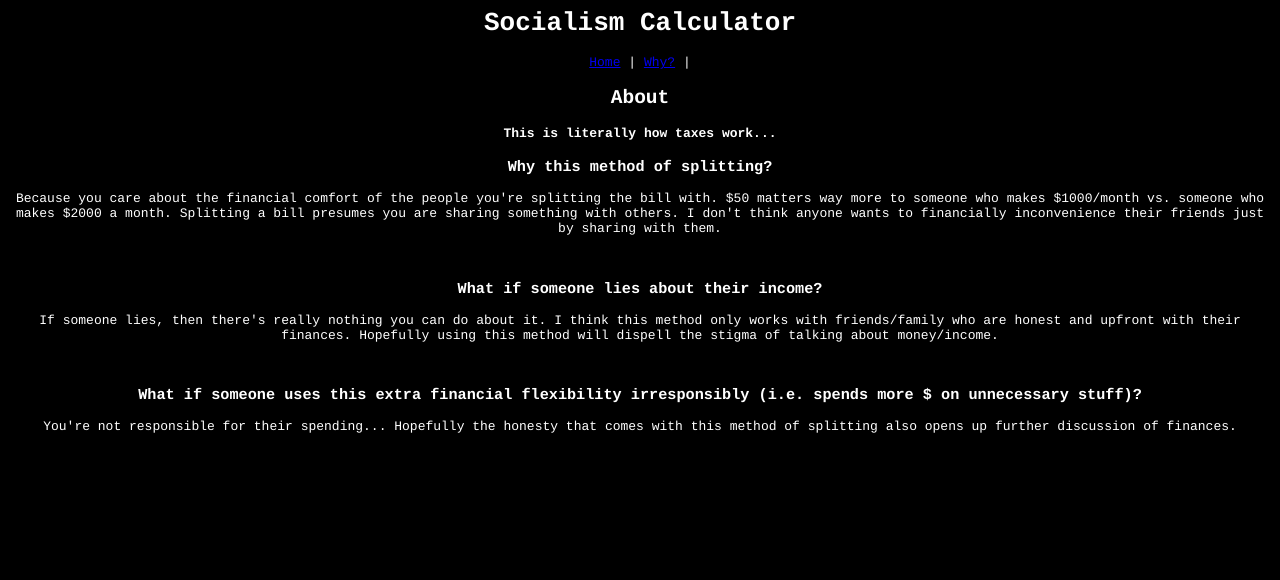
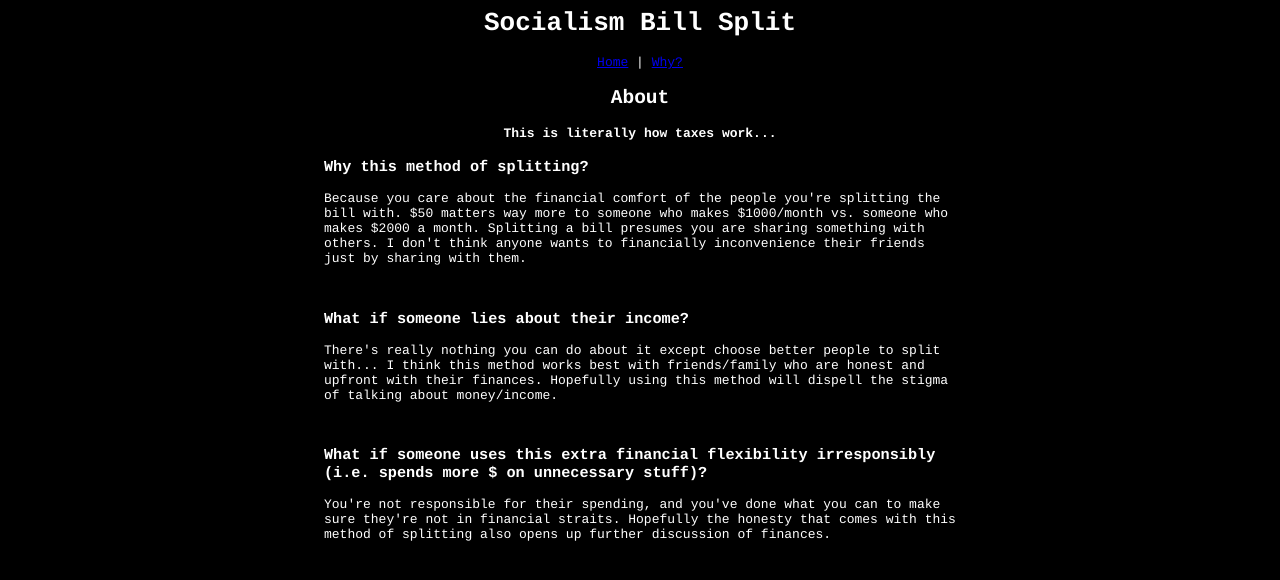
Before and after one commit to nDruP/cost-redistribution, a Flask app: page /about in a window 1280 px wide. Shown: the top 580 px of the page. Run offline with Flask 2, Linux system fonts and the light colour scheme.

Commit message:
Apr 4 final? Made it look nice and reworded stuff.

```diff
--- a/templates/about.jinja2
+++ b/templates/about.jinja2
@@ -5,7 +5,7 @@
 {% block content %}
 
 <h4>This is literally how taxes work...</h4>
-<div id="faq" width=50%>
+<div id="faq" style="width: 50%; text-align:left">
 <h3>Why this method of splitting?</h3>
 <p>Because you care about the financial comfort of the people you're splitting the bill with.
 $50 matters way more to someone who makes $1000/month vs. someone who makes $2000 a month.
@@ -13,13 +13,13 @@ Splitting a bill presumes you are sharing something with others. I don't think a
 </p>
 <br>
 <h3>What if someone lies about their income?</h3>
-<p>If someone lies, then there's really nothing you can do about it.
-I think this method only works with friends/family who are honest and upfront with their finances.
+<p>There's really nothing you can do about it except choose better people to split with...
+I think this method works best with friends/family who are honest and upfront with their finances.
 Hopefully using this method will dispell the stigma of talking about money/income.
 </p>
 <br>
 <h3>What if someone uses this extra financial flexibility irresponsibly (i.e. spends more $ on unnecessary stuff)?</h3>
-<p>You're not responsible for their spending... Hopefully the honesty that comes with this method of splitting also opens up further discussion of finances.
+<p>You're not responsible for their spending, and you've done what you can to make sure they're not in financial straits. Hopefully the honesty that comes with this method of splitting also opens up further discussion of finances.
 </p>
 </div>
 
--- a/templates/base.jinja2
+++ b/templates/base.jinja2
@@ -15,10 +15,10 @@
   <body bgcolor="black">
     <font face="courier" color="white" size="2">
     <center>
-    <h1>Socialism Calculator</h1>
+    <h1>Socialism Bill Split</h1>
     <nav>
 	<a id="home" href="{{ url_for('home') }}">Home</a> |
-	<a id="about" href="{{ url_for('about') }}">Why?</a> |
+	<a id="about" href="{{ url_for('about') }}">Why?</a>
 	<!-- <a id="contact" >Who?</a> -->
     </nav>
     <h2>{% block subtitle %} {% endblock subtitle %}</h2>
```
Also changed, not shown: templates/home.jinja2 (+5 -5 lines).
